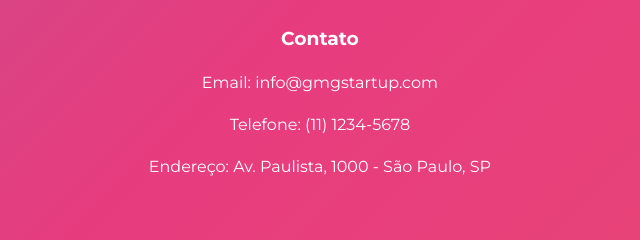
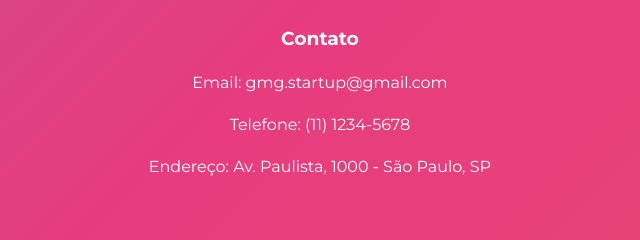
Before and after one commit to glatztp/GMG, a plain HTML site: page ferramentas.html in a window 1280 px wide. Shown: the part 1913-2153 px from the top of the page, 324-964 px from the left. Drawn offline with nearby package versions, Linux system fonts and the light colour scheme.

Commit message:
Update ferramentas.html

```diff
--- a/ferramentas.html
+++ b/ferramentas.html
@@ -747,7 +747,7 @@ h2 {
               </div>
               <div class="footer-section">
                   <h3>Contato</h3>
-                  <p>Email: info@gmgstartup.com</p>
+                  <p>Email: gmg.startup@gmail.com</p>
                   <p>Telefone: (11) 1234-5678</p>
                   <p>Endereço: Av. Paulista, 1000 - São Paulo, SP</p>
               </div>
```
